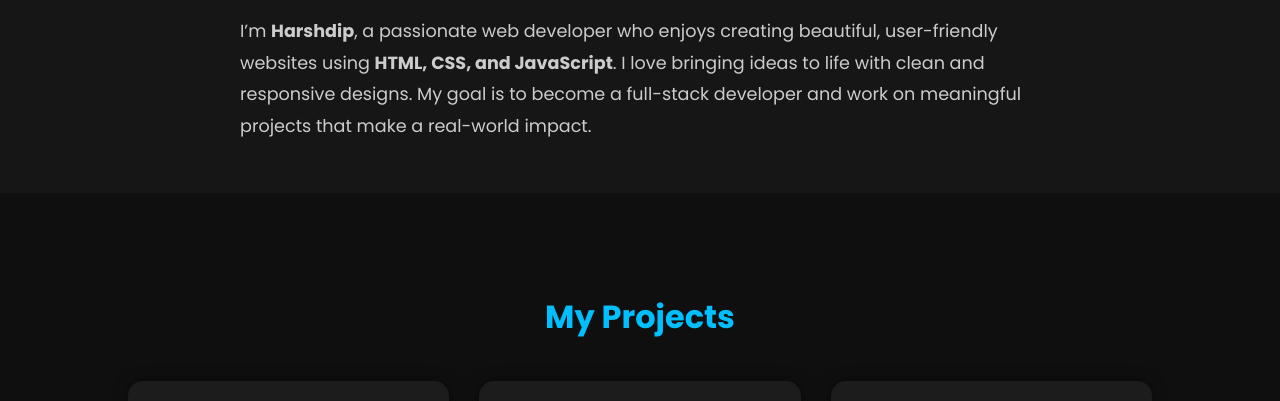
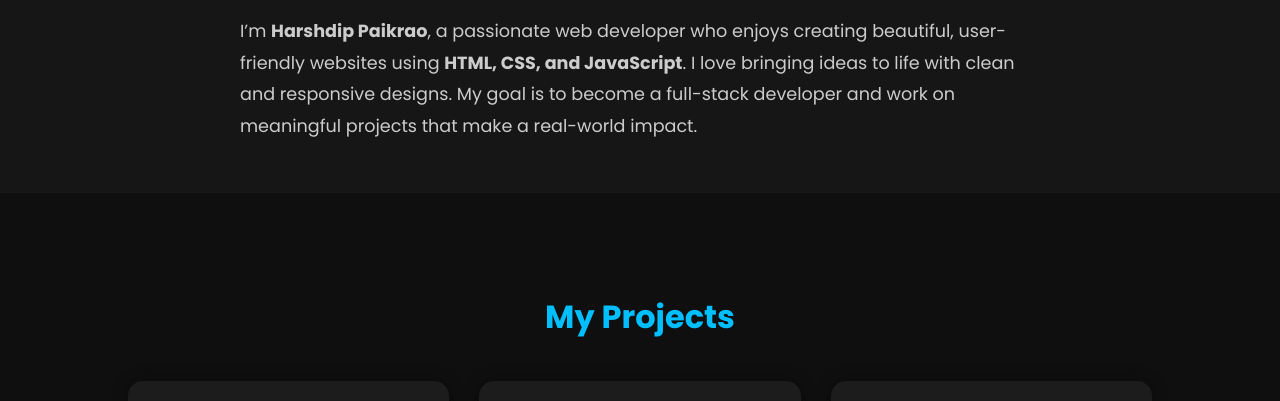
Before and after one commit to Harshdip-Paikrao/PortFolio-, a plain HTML site: page index.html in a window 1280 px wide. Shown: the part 699-1100 px from the top of the page. Drawn offline with nearby package versions, Linux system fonts and the light colour scheme.

Commit message:
Updated code / fixed bug

```diff
--- a/index.html
+++ b/index.html
@@ -46,7 +46,7 @@
   <section id="about" class="about">
     <h2>About Me</h2>
     <p>
-      I’m <b>Harshdip</b>, a passionate web developer who enjoys creating beautiful, user-friendly websites using
+      I’m <b>Harshdip Paikrao</b>, a passionate web developer who enjoys creating beautiful, user-friendly websites using
       <b>HTML, CSS, and JavaScript</b>.
       I love bringing ideas to life with clean and responsive designs. My goal is to become a full-stack developer and
       work on meaningful projects that make a real-world impact.
```
